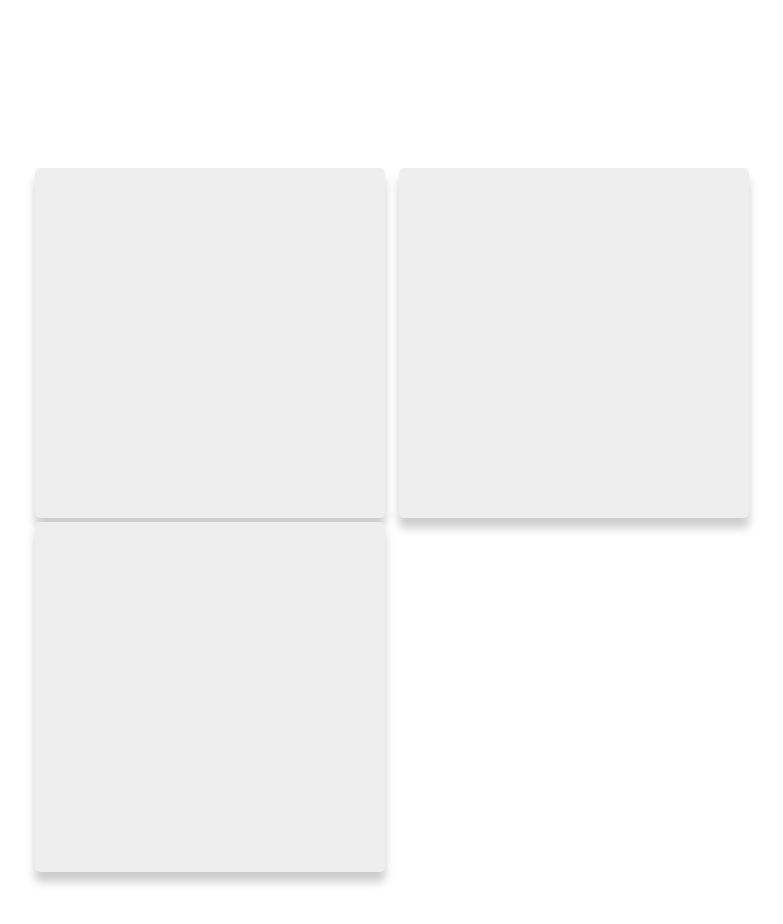
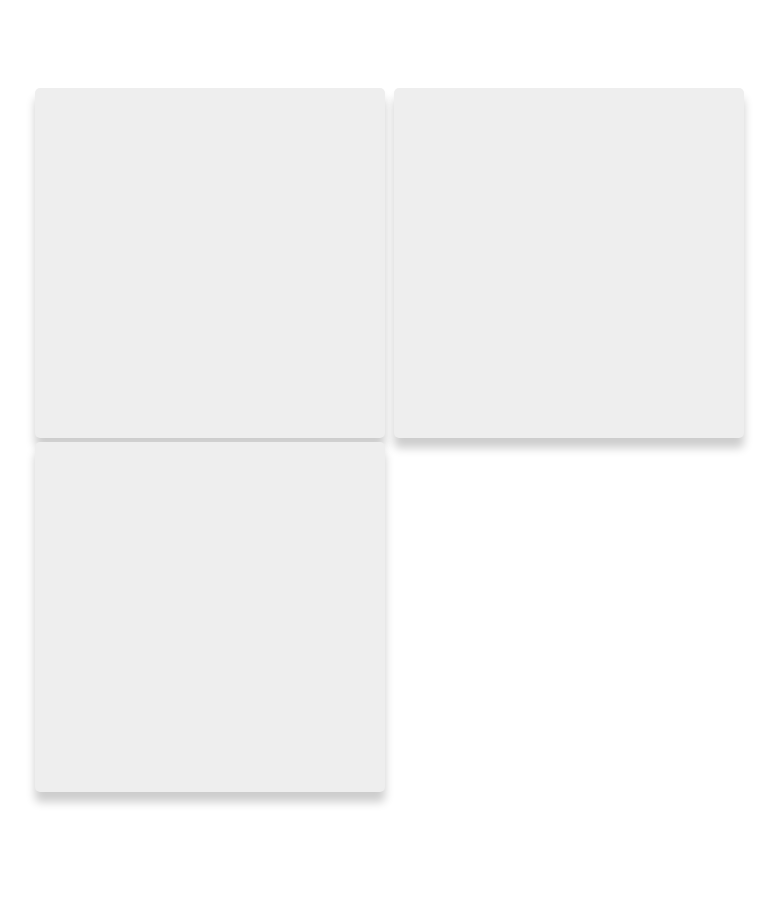
Before and after one commit to iamsakib009/ssb-box-shadow-assignment, a plain HTML site: page index.html in a window 1280 px wide. Shown: the whole page, without its empty margins (133-916 px from the left). After the commit the page ends 884 px from the top, so only its background shows below. Drawn offline with Linux system fonts and the light colour scheme.

Commit message:
Bismillah

```diff
--- a/css/style.css
+++ b/css/style.css
@@ -1,5 +1,5 @@
 .container {
-  padding: 10rem 10rem;
+  padding: 5rem 10rem;
 }
 .box {
   display: inline-block;
@@ -8,5 +8,5 @@
   box-shadow: 0 10px 10px rgba(0, 0, 0, 0.2);
   border-radius: 5px;
   background-color: #eee;
-  margin-right: 10px;
+  margin-right: 5px;
 }
```
